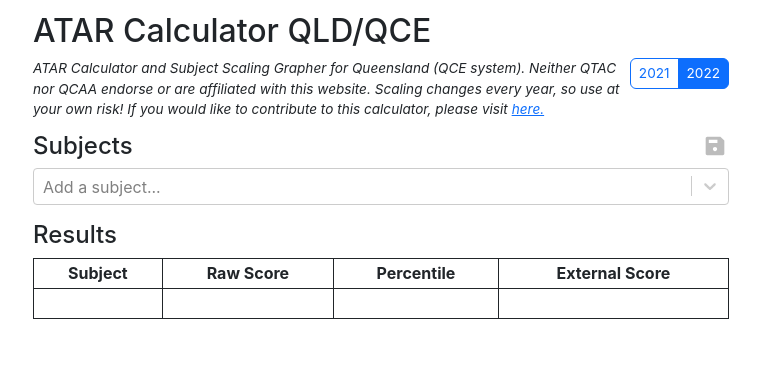
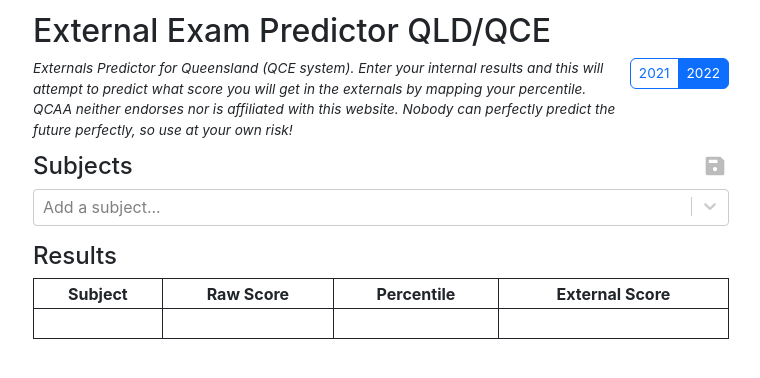
Before and after one commit to rw-a/externals-predictor, a React (Vite) app: page / in a window 1280 px wide. Shown: the top 378 px of the page, without its empty margins (259-1019 px from the left). Built offline with nearby package versions, Linux system fonts and the light colour scheme.

Commit message:
updated title and description

```diff
--- a/src/App.tsx
+++ b/src/App.tsx
@@ -73,14 +73,14 @@
 
 	return (
 		<div id="content">
-			<h2>ATAR Calculator QLD/QCE</h2>
+			<h2>External Exam Predictor QLD/QCE</h2>
 			<div className="d-flex flex-column flex-md-row justify-content-between my-2">
 				<p className='text-small fst-italic me-1 mb-2 mb-md-1'>
-					ATAR Calculator and Subject Scaling Grapher for Queensland (QCE system).
-					Neither QTAC nor QCAA endorse or are affiliated with this website.
-					Scaling changes every year, so use at your own risk!
-					If you would like to contribute to this calculator,
-					please visit <a href="https://forms.gle/Hwat7MJtwU35q1Gj8">here.</a>
+					Externals Predictor for Queensland (QCE system).
+					Enter your internal results and this will attempt to predict what score
+					you will get in the externals by mapping your percentile.
+					QCAA neither endorses nor is affiliated with this website.
+					Nobody can perfectly predict the future perfectly, so use at your own risk!
 				</p>
 				<YearSelector onYearSelect={handleYearSelect}></YearSelector>
 			</div>
```
